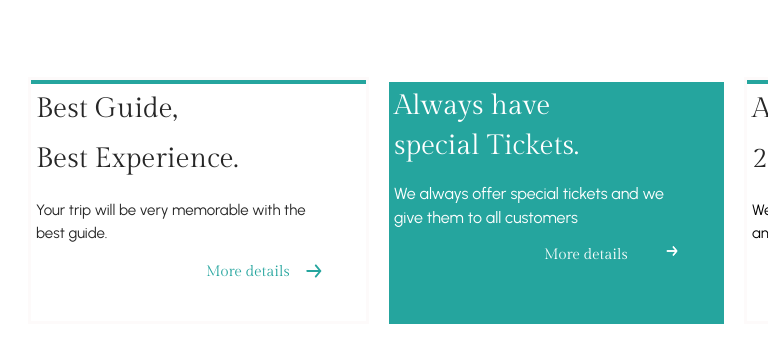
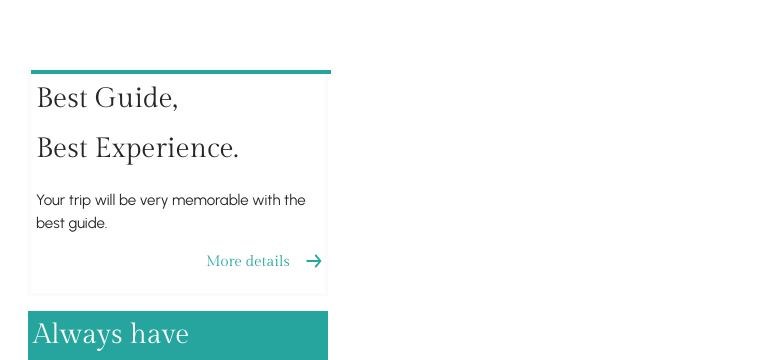
Before and after one commit to musyelevateher/TRAVEL-WEBSITE-II, a plain HTML site: page index.html in a window 768 px wide. Shown: the part 1941-2301 px from the top of the page. Drawn offline with Linux system fonts and the light colour scheme.

```diff
--- a/style.css
+++ b/style.css
@@ -149,8 +149,6 @@ margin-top: -30px;
 margin-left: 52px;
 width: 335px;
 height: 257px;
-display: grid;
-gap:20px;
 }
 .card {
 border: solid #fdfafa;
@@ -407,11 +405,14 @@ transform: translateX(10%);
 .listcard {
 margin-left: 20px;
 margin-top: -50px;
-grid-template-columns: repeat(3, 1fr);
 width: 300px;
 }
+.listtop {
+width: 300px;
+height: 4px;
+}
 .memory {
-margin-top: -20px;
+margin-top: 450px;
 transform: translateY(10%);
 margin-left: 50px;
 }
```
